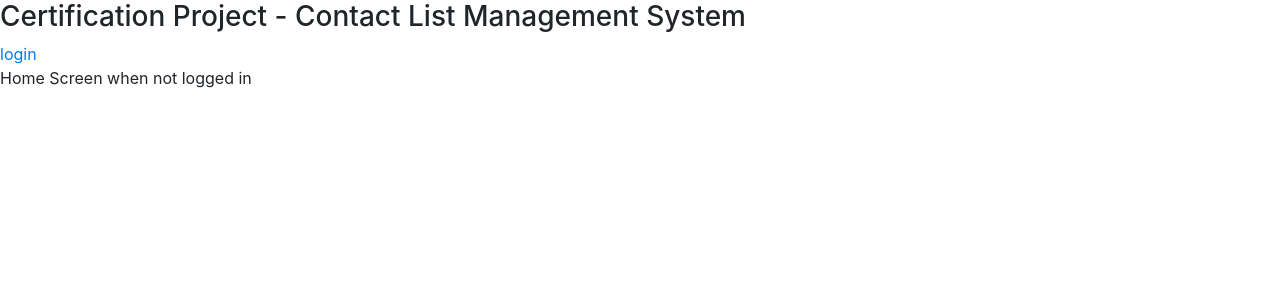
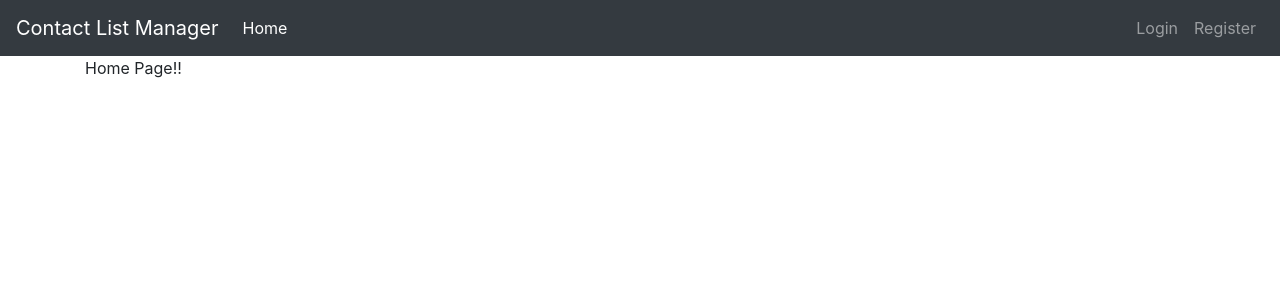
Before and after one commit to Joe-Sendra/Angular-Contact-List-Management, an Angular app in the folder client/clms/: page / in a window 1280 px wide. Shown: the top 300 px of the page. Built offline with nearby package versions, Linux system fonts and the light colour scheme.

Commit message:
Navbar and Register components created

```diff
--- a/client/clms/src/app/app-routing.module.ts
+++ b/client/clms/src/app/app-routing.module.ts
@@ -11,10 +11,13 @@ import { AdminHomeComponent } from './admin/components/home/home.component';
 import { UserHomeComponent } from './user/components/home/home.component';
 import { AdminLogoutComponent } from './admin/components/logout/logout.component';
 import { UserLogoutComponent } from './user/components/logout/logout.component';
+import { RegisterComponent } from './shared/components/register/register.component';
 
 
 
 const routes: Routes = [
+  {path: '', component: HomeComponent},
+  {path: 'register', component: RegisterComponent},
   {path: 'login', component: LoginComponent},
   {path: 'admin', component: AdminComponent, canActivate: [AuthGuard],
     children: [
@@ -32,7 +35,6 @@ const routes: Routes = [
       {path: 'logout', component: UserLogoutComponent}
     ]
   },
-  {path: '', component: HomeComponent},
   {path: '**', redirectTo: '/'}
 ];
 
--- a/client/clms/src/app/app.module.ts
+++ b/client/clms/src/app/app.module.ts
@@ -14,6 +14,8 @@ import { AdminHomeComponent } from './admin/components/home/home.component';
 import { UserHomeComponent } from './user/components/home/home.component';
 import { AdminLogoutComponent } from './admin/components/logout/logout.component';
 import { UserLogoutComponent } from './user/components/logout/logout.component';
+import { RegisterComponent } from './shared/components/register/register.component';
+import { NavbarComponent } from './shared/components/navbar/navbar.component';
 
 
 
@@ -29,7 +31,9 @@ import { UserLogoutComponent } from './user/components/logout/logout.component';
     AdminLogoutComponent,
     UsersComponent,
     UserHomeComponent,
-    UserLogoutComponent
+    UserLogoutComponent,
+    RegisterComponent,
+    NavbarComponent
   ],
   imports: [
     BrowserModule,
--- a/client/clms/src/app/main-app/components/home/home.component.html
+++ b/client/clms/src/app/main-app/components/home/home.component.html
@@ -1,2 +1 @@
-<a routerLink="/login">login</a>
-<p>Home Screen when not logged in</p>
+Home Page!!
--- a/client/clms/src/app/main-app/components/main/main.component.html
+++ b/client/clms/src/app/main-app/components/main/main.component.html
@@ -1,4 +1,4 @@
-<h3>
-    {{title}}
-</h3>
-<router-outlet></router-outlet>
+<app-navbar></app-navbar>
+<div class="container">
+    <router-outlet></router-outlet>
+</div>
--- /dev/null
+++ b/client/clms/src/app/shared/components/navbar/navbar.component.html
@@ -0,0 +1,22 @@
+<nav class="navbar navbar-expand-md navbar-dark bg-dark">
+    <a class="navbar-brand" href="#">Contact List Manager</a>
+    <button class="navbar-toggler" type="button" data-toggle="collapse" data-target="#navbarsExampleDefault" aria-controls="navbarsExampleDefault" aria-expanded="false" aria-label="Toggle navigation">
+      <span class="navbar-toggler-icon"></span>
+    </button>
+
+    <div class="collapse navbar-collapse" id="navbarsExampleDefault">
+      <ul class="navbar-nav mr-auto">
+        <li class="nav-item" [routerLinkActive]="['active']" [routerLinkActiveOptions]="{exact:true}">
+          <a class="nav-link" [routerLink]="['/']">Home <span class="sr-only">(current)</span></a>
+        </li>
+      </ul>
+      <ul class="navbar-nav navbar-right">
+        <li class="nav-item" [routerLinkActive]="['active']" [routerLinkActiveOptions]="{exact:true}">
+          <a class="nav-link" [routerLink]="['/login']">Login <span class="sr-only">(current)</span></a>
+        </li>
+        <li class="nav-item" [routerLinkActive]="['active']" [routerLinkActiveOptions]="{exact:true}">
+          <a class="nav-link" [routerLink]="['/register']">Register</a>
+        </li>
+      </ul>
+    </div>
+  </nav>
--- /dev/null
+++ b/client/clms/src/app/shared/components/navbar/navbar.component.ts
@@ -0,0 +1,15 @@
+import { Component, OnInit } from '@angular/core';
+
+@Component({
+  selector: 'app-navbar',
+  templateUrl: './navbar.component.html',
+  styleUrls: ['./navbar.component.css']
+})
+export class NavbarComponent implements OnInit {
+
+  constructor() { }
+
+  ngOnInit() {
+  }
+
+}
--- /dev/null
+++ b/client/clms/src/app/shared/components/register/register.component.html
@@ -0,0 +1 @@
+<p>register works!</p>
--- /dev/null
+++ b/client/clms/src/app/shared/components/register/register.component.ts
@@ -0,0 +1,15 @@
+import { Component, OnInit } from '@angular/core';
+
+@Component({
+  selector: 'app-register',
+  templateUrl: './register.component.html',
+  styleUrls: ['./register.component.css']
+})
+export class RegisterComponent implements OnInit {
+
+  constructor() { }
+
+  ngOnInit() {
+  }
+
+}
```
Also changed, not shown: client/clms/src/app/shared/components/navbar/navbar.component.css (added), client/clms/src/app/shared/components/register/register.component.css (added), 2 other files (tests, documents, lock files or other folders).
